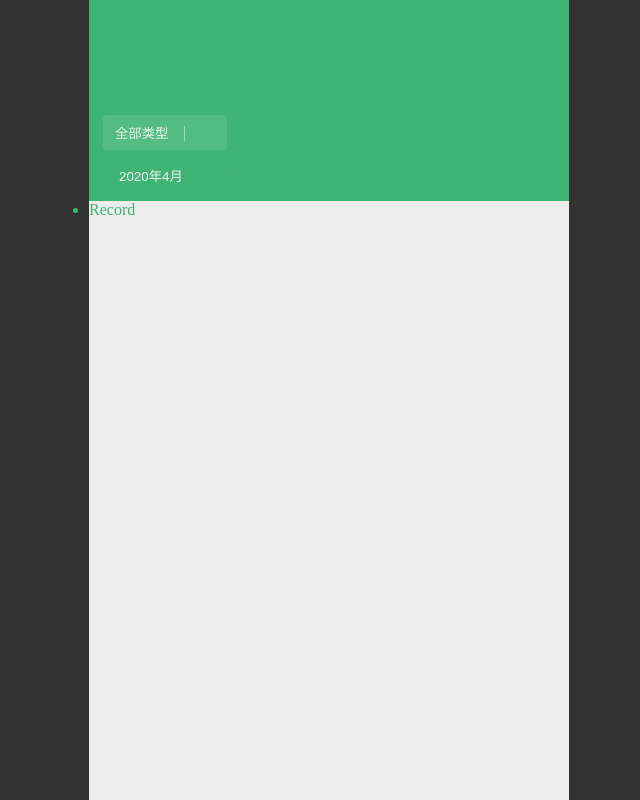
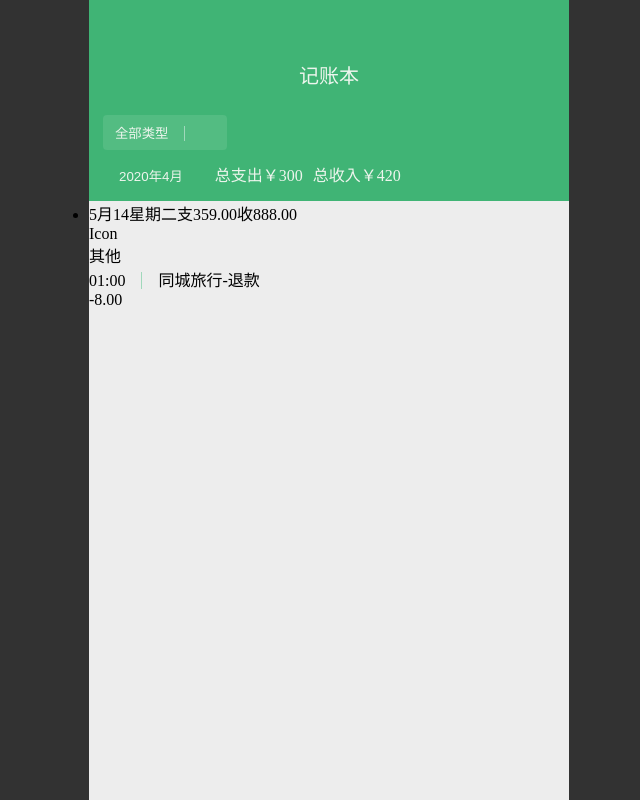
Before and after one commit to tgbf2674/wx-cash, a React (Create React App) app: page / in a window 1280 px wide. Shown: the whole page, without its empty margins (311-951 px from the left). Built offline with nearby package versions, Linux system fonts and the light colour scheme.

Commit message:
Record 模型

```diff
--- a/src/assets/styles/global.scss
+++ b/src/assets/styles/global.scss
@@ -20,3 +20,7 @@ a{
   fill: currentColor;
   overflow: hidden;
 }
+
+ul,li{
+
+}
--- a/src/components/Records.tsx
+++ b/src/components/Records.tsx
@@ -1,9 +1,36 @@
 import * as React from 'react';
-
+import Divider from './Dividier';
 
 const Record: React.FC= ()=>{
   return (
-    <li>Record</li>
+    <li>
+      <header>
+        <span>
+          <span>5月14</span>
+          <span>星期二</span>
+        </span>
+        <span>
+          <span>支</span>
+          <span>359.00</span>
+          <span>收</span>
+          <span>888.00</span>
+        </span>
+      </header>
+      <section>
+        <div>Icon</div>
+        <div>
+          <div>其他</div>
+          <div>
+            <span>01:00</span>
+            <Divider/>
+            <span>同城旅行-退款</span>
+          </div>
+        </div>
+        <div>
+          -8.00
+        </div>
+      </section>
+    </li>
   )
 }
 
--- a/src/pages/Summary.tsx
+++ b/src/pages/Summary.tsx
@@ -4,12 +4,11 @@ import Icon from '../components/Icon';
 import Divider from '../components/Dividier';
 import Record from '../components/Records';
 
-const StyleSummary = styled.div`
-  color: ${props => props.theme.$success};
-`
+
 const Header = styled.header`
   padding: 60px 14px 8px;
   background: ${props => props.theme.$success};
+  color: ${props=> props.theme.$white};
   .title{
     text-align: center;
     font-size: ${props=> props.theme.$largeTextSize};
@@ -49,7 +48,7 @@ const Summary: React.FC = () => {
   const totalIncome = 420
   const totalExpense = 300
   return (
-    <StyleSummary>
+    <div>
       <Header>
         <p className="title">记账本</p>
         <section>
@@ -71,7 +70,7 @@ const Summary: React.FC = () => {
       <ul>
         <Record/>
       </ul>
-    </StyleSummary>
+    </div>
   )
 }
 
```
